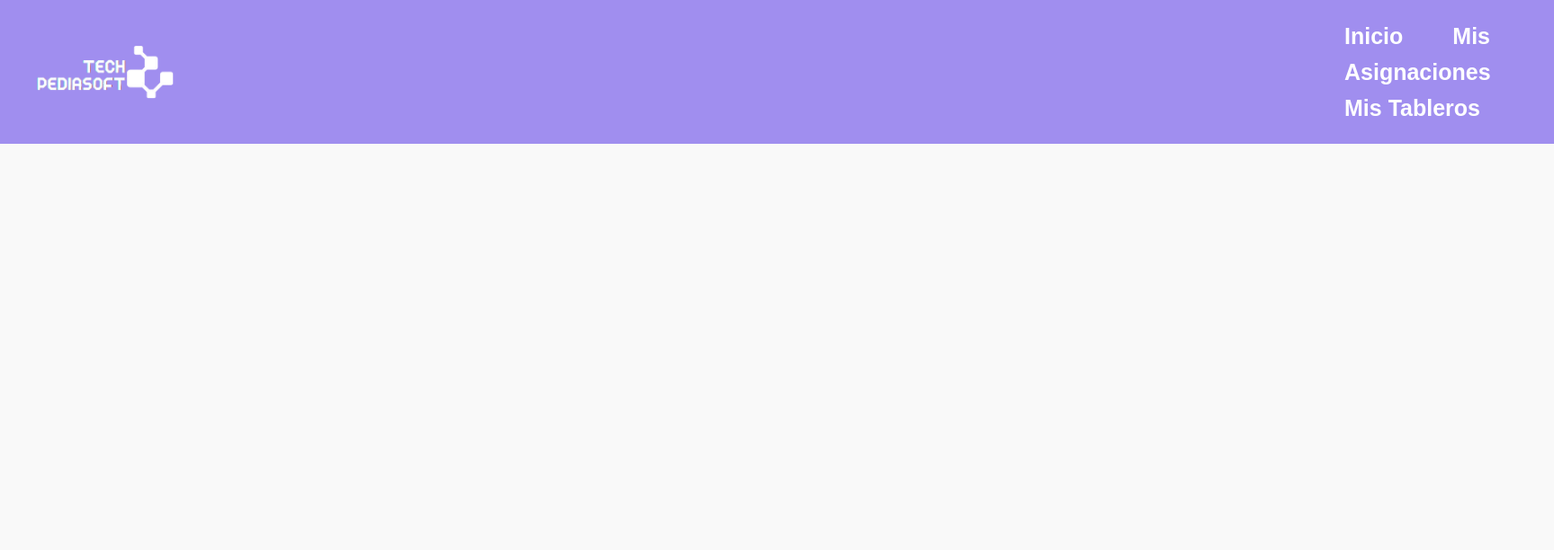
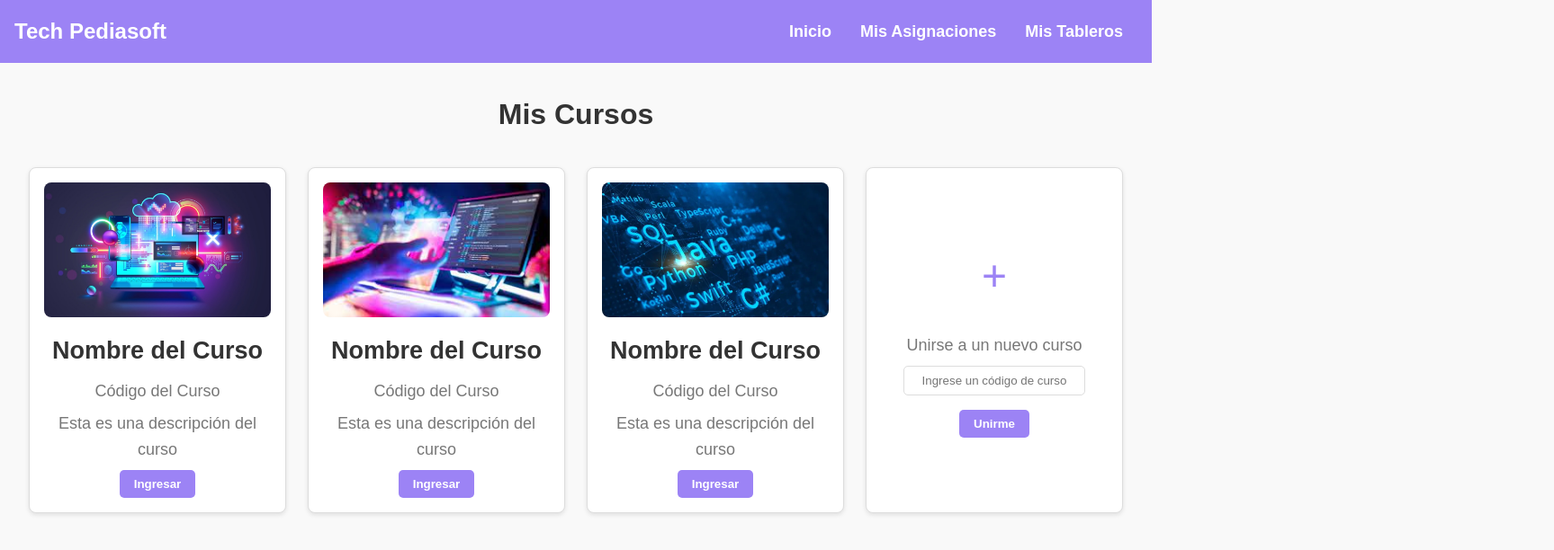
Before and after one commit to Karen-Leon29/techpediasoft, a plain HTML site: page modules/home-teacher.html in a window 1280 px wide. Shown: the whole page at 90% size, 1727 px wide, since content can reach past the window. Drawn offline with Linux system fonts and the light colour scheme; files whose address does not match are found by name.

Commit message:
add home teacher

```diff
--- a/assets/styles/home-teacher.css
+++ b/assets/styles/home-teacher.css
@@ -0,0 +1,106 @@
+body {
+    font-family: Arial, sans-serif;
+    margin: 0;
+    padding: 0;
+    background-color: #f9f9f9;
+  }
+
+  .navbar {
+    display: flex;
+    justify-content: space-between;
+    align-items: center;
+    background-color: #9c83f5;
+    padding: 1rem;
+    color: white;
+  }
+
+  .navbar .logo {
+    font-size: 1.5rem;
+    font-weight: bold;
+  }
+
+  .navbar nav a {
+    margin: 0 1rem;
+    color: white;
+    text-decoration: none;
+    font-weight: 600;
+  }
+
+  .container {
+    padding: 2rem;
+    text-align: center;
+  }
+
+  h1 {
+    font-size: 2rem;
+    color: #333;
+  }
+
+  .courses-grid {
+    display: grid;
+    grid-template-columns: repeat(auto-fit, minmax(250px, 1fr));
+    gap: 1.5rem;
+    margin-top: 2rem;
+  }
+
+  .course-card {
+    background: white;
+    border: 1px solid #ddd;
+    border-radius: 8px;
+    padding: 1rem;
+    text-align: center;
+    box-shadow: 0 2px 5px rgba(0, 0, 0, 0.1);
+  }
+
+  .course-card img {
+    width: 100%;
+    height: 150px; /* Ajusta la altura según lo necesario */
+    object-fit: cover; /* Esto asegura que las imágenes se recorten proporcionalmente */
+    border-radius: 8px;
+  }
+
+  .course-card h2 {
+    margin: 0.5rem 0;
+    color: #333;
+  }
+
+  .course-card p {
+    color: #777;
+    margin: 0.5rem 0;
+  }
+
+  .course-card button {
+    background-color: #9c83f5;
+    color: white;
+    border: none;
+    border-radius: 5px;
+    padding: 0.5rem 1rem;
+    cursor: pointer;
+    font-weight: bold;
+  }
+
+  .course-card button:hover {
+    background-color: #7a63c7;
+  }
+
+  .join-card {
+    display: flex;
+    flex-direction: column;
+    justify-content: center;
+    align-items: center;
+  }
+
+  .join-card .join-icon {
+    font-size: 3rem;
+    color: #9c83f5;
+    margin-bottom: 1rem;
+  }
+
+  .join-card input {
+    border: 1px solid #ddd;
+    border-radius: 5px;
+    padding: 0.5rem;
+    margin-bottom: 1rem;
+    width: 80%;
+    text-align: center;
+  }
--- a/modules/home-teacher.html
+++ b/modules/home-teacher.html
@@ -6,10 +6,51 @@
     <link rel="stylesheet" href="../assets/styles/header.css">
     <!-- Vincular el script de carga del header -->
     <script src="../assets/scripts/loadHeader.js"></script>
+    <link rel="stylesheet" href="../assets/styles/home-teacher.css">
     <title>HOME TEACHER</title>
 </head>
 <body>
-    <div id="header-container"></div> <!-- Aquí se cargará el header -->
+    <header class="navbar">
+        <div class="logo">Tech Pediasoft</div>
+        <nav>
+          <a href="#">Inicio</a>
+          <a href="#">Mis Asignaciones</a>
+          <a href="#">Mis Tableros</a>
+        </nav>
+      </header>
+      <main class="container">
+        <h1>Mis Cursos</h1>
+        <div class="courses-grid">
+          <div class="course-card">
+            <img src="../assets/images/imagen-home-teacher.png" alt="Curso 1">
+            <h2>Nombre del Curso</h2>
+            <p>Código del Curso</p>
+            <p>Esta es una descripción del curso</p>
+            <button>Ingresar</button>
+          </div>
+          <div class="course-card">
+            <img src="../assets/images/home-teacher2.png" alt="Curso 2">
+            <h2>Nombre del Curso</h2>
+            <p>Código del Curso</p>
+            <p>Esta es una descripción del curso</p>
+            <button>Ingresar</button>
+          </div>
+          <div class="course-card">
+            <img src="../assets/images/home-teacher3.png" alt="Curso 3">
+            <h2>Nombre del Curso</h2>
+            <p>Código del Curso</p>
+            <p>Esta es una descripción del curso</p>
+            <button>Ingresar</button>
+          </div>
+          <div class="course-card join-card">
+            <div class="join-icon">+</div>
+            <p>Unirse a un nuevo curso</p>
+            <input type="text" placeholder="Ingrese un código de curso">
+            <button id="join-button">Unirme</button>
+          </div>
+        </div>
+      </main>
+      <script src="script.js"></script>
     <script>
         // Tipo de usuario a cargar mientras se hace el back
         const userType = 'teacher'; // 'student' 'teacher'
```
Also changed, not shown: assets/images/home-teacher2.png (added), assets/images/home-teacher3.png (added), assets/images/imagen-home-teacher.png (added).
